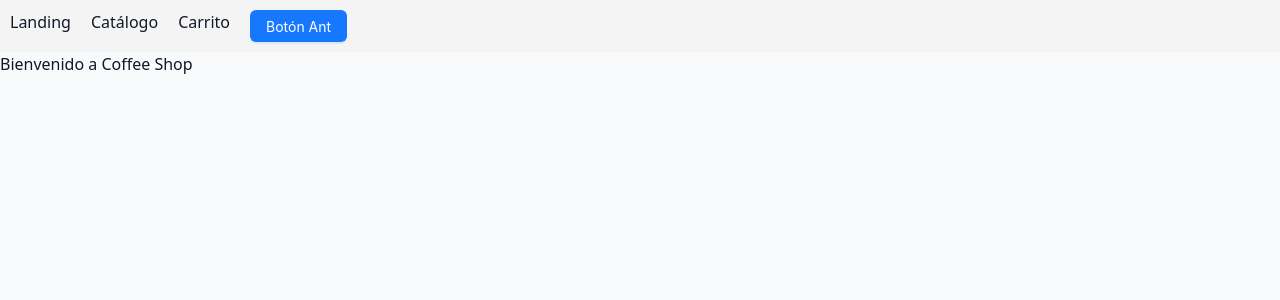
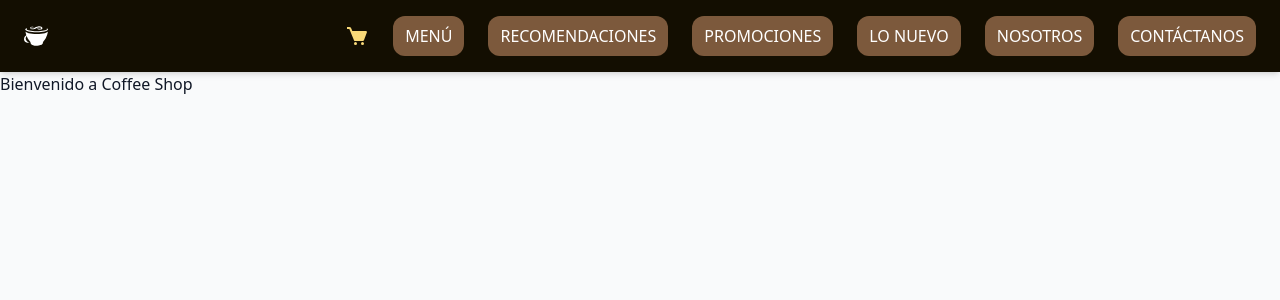
Before and after one commit to AWKDevs/coffe-shop, a Next.js app: page / in a window 1280 px wide. Shown: the top 300 px of the page. Built offline with nearby package versions, Linux system fonts and the light colour scheme.

Commit message:
Header + Navbar

```diff
--- /dev/null
+++ b/app/components/Header.tsx
@@ -0,0 +1,28 @@
+import React from "react";
+import Link from "next/link";
+import { SiCoffeescript } from "react-icons/si";
+import { BiSolidCart } from "react-icons/bi";
+import { HeaderButtonBronwBorder, HeaderIconButton } from "./HeaderButton";
+
+const Header = () => {
+  return (
+    <header className="bg-[rgb(19,14,1)] text-white shadow-md">
+      <div className="container mx-auto flex items-center justify-between py-4 px-6">
+        <Link href="/" className="text-2xl font-bold">
+          <SiCoffeescript />
+        </Link>
+        <nav className="flex items-center justify-center space-x-6">
+            <HeaderIconButton href="/cart" icon={<BiSolidCart className="text-2xl text-[rgb(249,217,120)]"/>}/>
+            <HeaderButtonBronwBorder href="/menu" insideText="MENÚ"/>
+            <HeaderButtonBronwBorder href="/recommendations" insideText="RECOMENDACIONES"/>
+            <HeaderButtonBronwBorder href="/promotions" insideText="PROMOCIONES"/>
+            <HeaderButtonBronwBorder href="/new" insideText="LO NUEVO"/>
+            <HeaderButtonBronwBorder href="/about" insideText="NOSOTROS"/>
+            <HeaderButtonBronwBorder href="/contact" insideText="CONTÁCTANOS"/>
+        </nav>
+      </div>
+    </header>
+  );
+};
+
+export default Header;
--- /dev/null
+++ b/app/components/HeaderButton.tsx
@@ -0,0 +1,26 @@
+import Link from "next/link";
+
+type HeaderButtonProps = {
+    href: string;
+    insideText?: string;
+    icon?: React.ReactNode;
+}
+
+const HeaderButtonBronwBorder: React.FC<HeaderButtonProps> = ({ href, insideText, icon}) => {
+    return(
+        <Link href={href} className="bg-[rgb(124,89,60)] rounded-xl px-3 py-2 hover:bg-[rgb(180,135,100)] hover:transition-all hover:-translate-y-1 active:scale-95 active:transition-transform  active:-translate-y-0.5">
+        {icon}
+        {insideText}
+        </Link>
+    )
+}
+
+const HeaderIconButton: React.FC<HeaderButtonProps> = ({ href, icon}) => {
+    return(
+        <Link href={href} className="hover:transition-all hover:-translate-y-1 active:scale-95 active:transition-transform  active:-translate-y-0.5">
+        {icon}
+        </Link>
+    )
+}
+
+export {HeaderButtonBronwBorder, HeaderIconButton};
--- a/app/components/Layout.tsx
+++ b/app/components/Layout.tsx
@@ -1,10 +1,11 @@
 // app/components/Layout.tsx
+import Header from './Header';
 import Navbar from './Navbar';
 
 const Layout: React.FC<{ children: React.ReactNode }> = ({ children }) => {
     return (
         <>
-            <Navbar />
+            <Header />
             <main style={{ padding: '20px' }}>
                 <h2>Bienvenido a Coffee Shop</h2>
                 {children}
--- a/app/layout.tsx
+++ b/app/layout.tsx
@@ -1,6 +1,7 @@
 // app/layout.tsx
 import './styles/globals.css';
 import Navbar from './components/Navbar';
+import Header from './components/Header';
 
 export default function RootLayout({
     children,
@@ -10,7 +11,7 @@ export default function RootLayout({
     return (
         <html lang="es">
             <body>
-                <Navbar /> {/* Incluye el Navbar aquí */}
+                <Header />
                 {children}
             </body>
         </html>
--- a/package.json
+++ b/package.json
@@ -11,8 +11,9 @@
     "dependencies": {
         "antd": "^5.23.2",
         "next": "15.1.5",
-    "react": "^18.3.1",
-    "react-dom": "^18.3.1"
+        "react": "^19.0.0",
+        "react-dom": "^19.0.0",
+        "react-icons": "^5.4.0"
     },
     "devDependencies": {
         "@eslint/eslintrc": "^3",
```
Also changed, not shown: 1 other file (tests, documents, lock files or other folders). Lines whose indentation alone changed are shown as unchanged.
